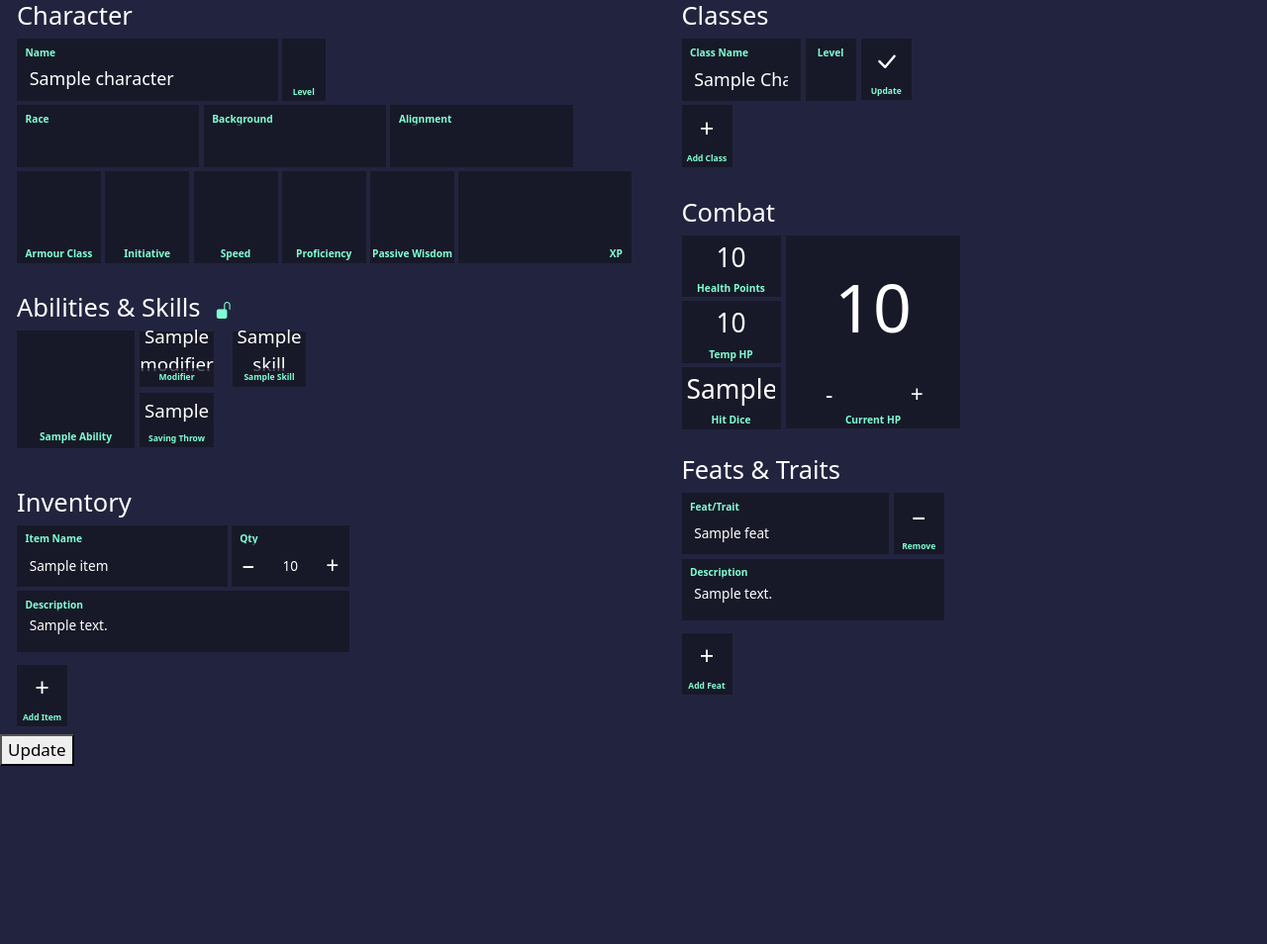
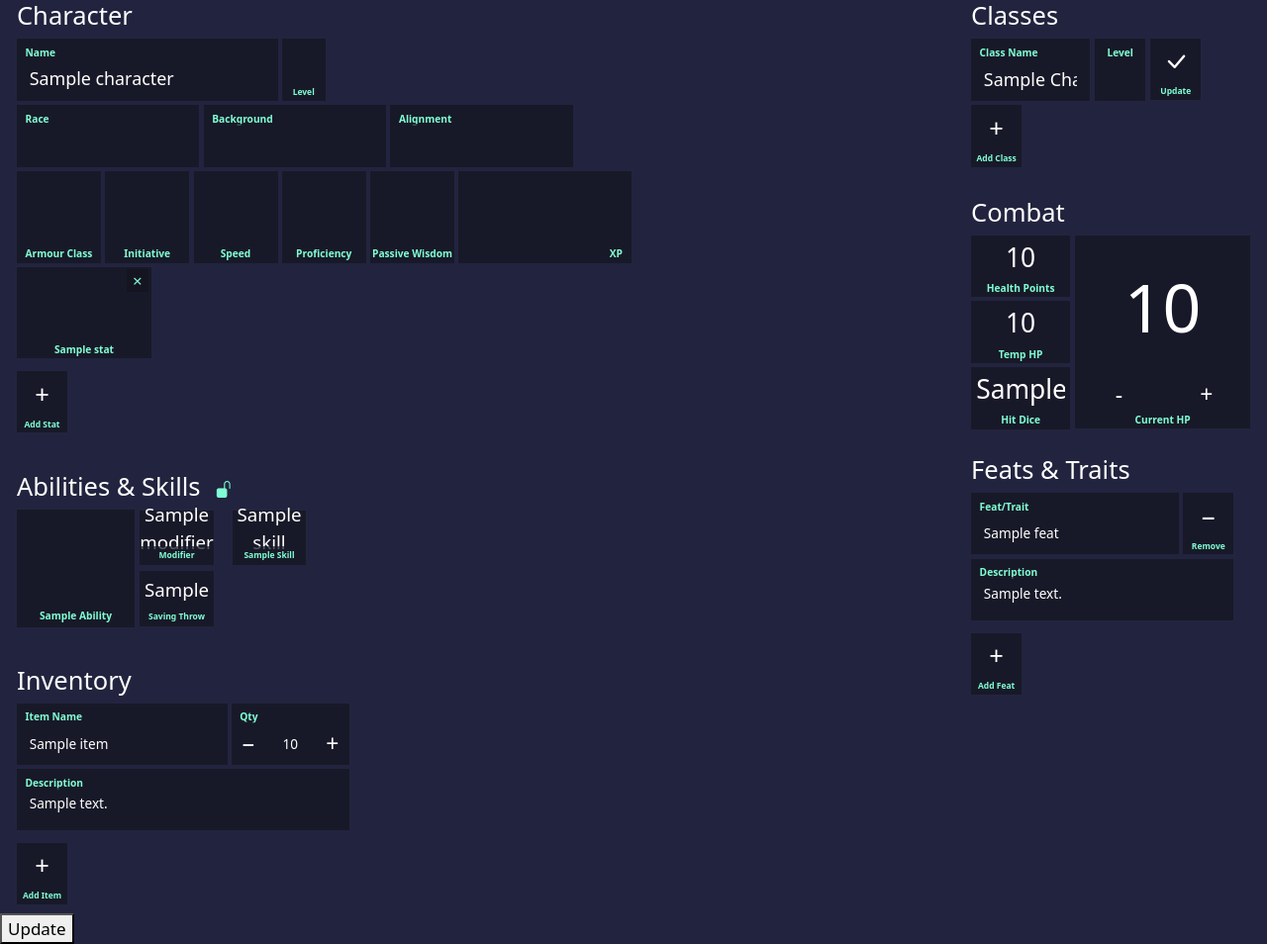
Before and after one commit to liamoconnor87/julies_demiplane, a Flask app: template templates/index.html in a window 1280 px wide. Shown: the whole page at 99% size. Before the commit the page ends 774 px from the top, so only its background shows below. Run offline with Flask 3, Linux system fonts and the light colour scheme; the template is opened without the code that fills it: most values are stand-ins (such as "Sample title", 1, 10 or a date in 2020); parts of the project's set-up code (start-up, migrations or seed data) failed here and were passed over; some libraries are stand-ins or nearby versions.

Commit message:
custom stats

```diff
--- a/app.py
+++ b/app.py
@@ -36,6 +36,7 @@ def character_sheet():
         abilities=character_sheet_data['abilities'],
         feats_and_traits=character_sheet_data['feats_and_traits'],
         inventory=character_sheet_data['inventory'],
+        custom_stats=character_sheet_data['custom_stats'],
         debug=debug
         )
 
@@ -89,6 +90,18 @@ def inventory_fragment(character_id: str):
         character_id=character_id
     )
 
+@app.route('/characters/<character_id>/custom-stats/fragment', methods=['POST'])
+def custom_stats_fragment(character_id: str):
+    sheet = CharacterSheet(character_id=character_id)
+    sheet.save_custom_stat_values(character_id, request.form)
+
+    _, data = _build_character_sheet_data(character_id)
+    return render_template(
+        'components/custom_stats_section.html',
+        custom_stats=data['custom_stats'],
+        character_id=character_id
+    )
+
 @app.route('/characters/<character_id>/inventory/<inventory_id>/remove', methods=['POST'])
 @app.route("/<character_id>/inventory/<inventory_id>/remove")
 def remove_inventory_item(character_id: str, inventory_id: str):
@@ -129,6 +142,25 @@ def remove_feat_and_trait_item(character_id: str, feat_and_trait_id: str):
     return redirect(url_for('character_sheet', character_id=character_id))
 
 
+@app.route('/characters/<character_id>/custom-stat/<custom_stat_id>/remove', methods=['POST'])
+@app.route("/<character_id>/custom-stat/<custom_stat_id>/remove")
+def remove_custom_stat_item(character_id: str, custom_stat_id: str):
+    if not character_id or not custom_stat_id or not db.go_get_one('custom_stat', {'id': custom_stat_id, "character_id": character_id}):
+        return redirect(url_for('character_sheet'))
+
+    db.go_delete_it('custom_stat', {'id': custom_stat_id, "character_id": character_id})
+
+    if _is_htmx_request() or request.method == 'POST':
+        _, data = _build_character_sheet_data(character_id)
+        return render_template(
+            'components/custom_stats_section.html',
+            character_id=character_id,
+            custom_stats=data['custom_stats']
+        )
+
+    return redirect(url_for('character_sheet', character_id=character_id))
+
+
 @app.route('/characters/<character_id>/class/<class_id>/remove', methods=['POST'])
 @app.route("/<character_id>/class/<class_id>/remove")
 def remove_class(character_id: str, class_id: str):
--- /dev/null
+++ b/static/css/custom_stats.css
@@ -0,0 +1,231 @@
+.custom-stats-section {
+    display: flex;
+    flex-direction: column;
+    align-items: flex-start;
+    padding: 0 1rem;
+    width: 100%;
+    min-width: 0;
+    --custom-stats-name-width: 9.75rem;
+    --custom-stats-value-width: 8rem;
+    --custom-stats-action-width: 3rem;
+    --custom-stats-field-gap: 0.25rem;
+}
+
+.custom-stats-section-grid {
+    display: flex;
+    flex-wrap: wrap;
+    width: 100%;
+    min-width: 0;
+    align-items: flex-start;
+}
+
+.custom-stats-section-row {
+    display: flex;
+    flex-direction: column;
+    flex-wrap: nowrap;
+    align-items: flex-start;
+    margin-bottom: 0.25rem;
+    max-width: 100%;
+    width: auto;
+    min-width: 0;
+}
+
+.custom-stats-section-add-row {
+    width: 100%;
+    margin-bottom: 0.5rem;
+}
+
+.custom-stats-section-saved-row {
+    flex-direction: row;
+    width: auto;
+    margin-right: 0.25rem;
+    margin-bottom: 0.25rem;
+}
+
+.custom-stats-section-top-row {
+    display: flex;
+    flex-direction: row;
+    flex-wrap: wrap;
+    align-items: flex-start;
+    max-width: 100%;
+}
+
+.custom-stats-section-field {
+    display: flex;
+    flex-direction: column;
+    align-items: stretch;
+    margin-right: 0.25rem;
+    margin-bottom: 0.25rem;
+    --custom-stats-field-input-height: 2.55rem;
+}
+
+.custom-stats-section-name-field {
+    width: var(--custom-stats-name-width);
+    min-width: var(--custom-stats-name-width);
+    max-width: var(--custom-stats-name-width);
+}
+
+.custom-stats-section-value-field {
+    width: var(--custom-stats-value-width);
+    min-width: var(--custom-stats-value-width);
+    max-width: var(--custom-stats-value-width);
+}
+
+.custom-stats-stat-card {
+    flex-direction: row;
+    flex-wrap: nowrap;
+    align-items: stretch;
+    gap: 0;
+    max-width: none;
+}
+
+.custom-stats-saved-field {
+    position: relative;
+}
+
+.custom-stats-remove-btn {
+    position: absolute;
+    top: 0.15rem;
+    right: 0.15rem;
+    width: 1.35rem;
+    height: 1.35rem;
+    line-height: 1;
+    font-size: 1rem;
+    border: none;
+    background: var(--primary-color-transparent);
+    color: var(--secondary-color);
+    cursor: pointer;
+    padding: 0;
+    display: flex;
+    align-items: center;
+    justify-content: center;
+    z-index: 1;
+}
+
+.custom-stats-stat-card .custom-stats-square-field {
+    margin-right: 0;
+    margin-bottom: 0;
+    max-width: none;
+}
+
+.custom-stats-section-action-field {
+    width: var(--custom-stats-action-width);
+    min-width: var(--custom-stats-action-width);
+    max-width: var(--custom-stats-action-width);
+}
+
+.custom-stats-section-input {
+    width: 100%;
+    box-sizing: border-box;
+    background: var(--primary-color-transparent);
+    color: var(--text-colour-three);
+    padding: 0.5rem 0.75rem;
+    border: none;
+    border-radius: 0;
+    outline: none;
+    font-size: 0.8rem;
+    transition: background 0.2s;
+    display: block;
+}
+
+.custom-stats-section-field .custom-stats-section-input {
+    height: var(--custom-stats-field-input-height);
+}
+
+.custom-stats-square-field .custom-stats-section-label,
+.custom-stats-square-field .custom-stats-section-input {
+    min-width: 0;
+    width: var(--custom-stats-value-width);
+    text-align: center;
+    padding: 0.25rem 0;
+    justify-content: center;
+    align-items: center;
+}
+
+.custom-stats-square-field .custom-stats-section-input {
+    font-size: 2.5rem;
+    box-sizing: border-box;
+    padding: 0.3rem;
+    height: auto;
+    appearance: textfield;
+    -moz-appearance: textfield;
+}
+
+.custom-stats-square-field .custom-stats-section-input::-webkit-outer-spin-button,
+.custom-stats-square-field .custom-stats-section-input::-webkit-inner-spin-button {
+    -webkit-appearance: none;
+    margin: 0;
+}
+
+.custom-stats-section-label {
+    background: var(--primary-color-transparent);
+    color: var(--secondary-color);
+    padding: 0;
+    border: none;
+    border-radius: 0;
+    font-weight: bold;
+    margin-bottom: 0;
+    display: block;
+    font-size: 0.6rem;
+    width: 100%;
+    box-sizing: border-box;
+    transition: background 0.2s;
+    line-height: 1;
+    text-align: left;
+    overflow-wrap: break-word;
+    padding-left: 0.5rem;
+    padding-top: 0.5rem;
+}
+
+.custom-stats-section-btn {
+    cursor: pointer;
+    text-align: center;
+    background: var(--primary-color-transparent);
+    color: var(--text-colour-three);
+    border: none;
+    font-size: 1.5rem;
+    box-sizing: border-box;
+    height: 2.65rem;
+    width: 3rem;
+    display: flex;
+    align-items: center;
+    justify-content: center;
+    padding: 0;
+}
+
+.custom-stats-section-action-field .custom-stats-section-label {
+    min-width: 0;
+    text-align: center;
+    width: var(--custom-stats-action-width);
+    font-size: 0.5rem;
+    padding: 0.25rem 0;
+}
+
+#add-custom-stat-field-name,
+#add-custom-stat-field-value,
+#add-custom-stat-submit-btn-wrapper,
+#close-custom-stat-btn-wrapper {
+    display: none;
+}
+
+.custom-stats-section-add-row {
+    margin-top: 0.5rem;
+}
+
+@media (max-width: 499px) {
+    .custom-stats-section-top-row {
+        flex-wrap: wrap;
+    }
+
+    .custom-stats-section-name-field,
+    .custom-stats-section-value-field,
+    .custom-stats-section-action-field {
+        width: 100%;
+        min-width: 0;
+        max-width: 100%;
+    }
+
+    .custom-stats-section-action-field .custom-stats-section-label {
+        width: 100%;
+    }
+}
--- a/static/css/dnd_sheet.css
+++ b/static/css/dnd_sheet.css
@@ -32,7 +32,8 @@ body {
 }
 
 .sheet-main-column {
-    flex: 0 0 auto;
+    flex: 1 1 0;
+    min-width: 0;
 }
 
 .sheet-right-column {
--- a/static/scripts/dnd_sheet.js
+++ b/static/scripts/dnd_sheet.js
@@ -28,6 +28,11 @@ window.addEventListener("load", () => {
         if (target.id === 'inventory-section-container') {
             selectInventoryField();
             bindInventoryDescriptionDisplayAutoHeight();
+            return;
+        }
+
+        if (target.id === 'custom-stats-section-container') {
+            selectCustomStatField();
         }
     });
 })
@@ -39,12 +44,43 @@ function initializeUiBindings() {
     selectClassField();
     selectFeatField();
     selectInventoryField();
+    selectCustomStatField();
     bindClassLevelUpdateButtons();
     bindProficiencyToggles();
     bindAbilitiesSectionLockToggle();
     bindCurrentHpCalculation();
     bindFeatDescriptionDisplayAutoHeight();
     bindInventoryDescriptionDisplayAutoHeight();
+}
+
+function selectCustomStatField() {
+    const addCustomStatBtn = document.getElementById('add-custom-stat-btn');
+    const addCustomStatBtnWrapper = document.getElementById('add-custom-stat-btn-wrapper');
+    const addCustomStatFieldName = document.getElementById('add-custom-stat-field-name');
+    const addCustomStatFieldValue = document.getElementById('add-custom-stat-field-value');
+    const addCustomStatSubmitBtnWrapper = document.getElementById('add-custom-stat-submit-btn-wrapper');
+    const closeCustomStatBtnWrapper = document.getElementById('close-custom-stat-btn-wrapper');
+    const closeCustomStatFieldXBtn = document.getElementById('close-custom-stat-field-x-btn');
+
+    if (!addCustomStatBtn || !addCustomStatBtnWrapper || !addCustomStatFieldName || !addCustomStatFieldValue || !addCustomStatSubmitBtnWrapper || !closeCustomStatBtnWrapper || !closeCustomStatFieldXBtn) {
+        return;
+    }
+
+    addCustomStatBtn.addEventListener('click', () => {
+        addCustomStatBtnWrapper.style.display = 'none';
+        addCustomStatFieldName.style.display = 'flex';
+        addCustomStatFieldValue.style.display = 'flex';
+        addCustomStatSubmitBtnWrapper.style.display = 'flex';
+        closeCustomStatBtnWrapper.style.display = 'flex';
+    });
+
+    closeCustomStatFieldXBtn.addEventListener('click', () => {
+        addCustomStatBtnWrapper.style.display = 'flex';
+        addCustomStatFieldName.style.display = 'none';
+        addCustomStatFieldValue.style.display = 'none';
+        addCustomStatSubmitBtnWrapper.style.display = 'none';
+        closeCustomStatBtnWrapper.style.display = 'none';
+    });
 }
 
 function selectClassField() {
--- a/templates/components/character_info.html
+++ b/templates/components/character_info.html
@@ -88,4 +88,3 @@
         {% include 'components/character_info_xp_stat_field.html' %}
     </div>
 </div>
-<br>
--- /dev/null
+++ b/templates/components/custom_stats_section.html
@@ -0,0 +1,57 @@
+<div class="custom-stats-section">
+    <div class="custom-stats-section-grid">
+        {% if custom_stats %}
+            {% for stat in custom_stats %}
+                <div class="custom-stats-section-row custom-stats-section-saved-row custom-stats-stat-card">
+                    <div class="custom-stats-section-field custom-stats-section-value-field custom-stats-square-field custom-stats-saved-field">
+                        <input type="number" id="custom_stat-value-{{ stat.id }}"
+                            name="custom_stat-value-{{ stat.id }}" value="{{ stat.value }}" class="custom-stats-section-input">
+                        <label for="custom_stat-value-{{ stat.id }}" class="custom-stats-section-label">{{ stat.name }}</label>
+                        <button type="button" id="custom-stat-delete-{{ stat.id }}" class="custom-stats-remove-btn"
+                            hx-post="/characters/{{ character_id }}/custom-stat/{{ stat.id }}/remove"
+                            hx-target="#custom-stats-section-container"
+                            hx-swap="innerHTML"
+                            hx-include="closest form"
+                            aria-label="Remove {{ stat.name }}">×</button>
+                    </div>
+
+                    <input type="hidden" id="custom_stat-name-{{ stat.id }}" name="custom_stat-name-{{ stat.id }}" value="{{ stat.name }}">
+                </div>
+            {% endfor %}
+        {% endif %}
+    </div>
+
+    <div class="custom-stats-section-row custom-stats-section-add-row">
+        <div class="custom-stats-section-top-row">
+            <div class="custom-stats-section-field custom-stats-section-action-field section-action-field" id="add-custom-stat-btn-wrapper">
+                <button type="button" id="add-custom-stat-btn" class="custom-stats-section-btn section-action-btn">+</button>
+                <label for="add-custom-stat-btn" class="custom-stats-section-label section-action-label">Add Stat</label>
+            </div>
+
+            <div class="custom-stats-section-field custom-stats-section-name-field" id="add-custom-stat-field-name">
+                <label for="custom_stat-name" class="custom-stats-section-label">Stat Name</label>
+                <input type="text" id="custom_stat-name" name="custom_stat-name" placeholder="Enter name" class="custom-stats-section-input">
+            </div>
+
+            <div class="custom-stats-section-field custom-stats-section-value-field" id="add-custom-stat-field-value">
+                <label for="custom_stat-value" class="custom-stats-section-label">Value</label>
+                <input type="number" id="custom_stat-value" name="custom_stat-value" value="0" class="custom-stats-section-input">
+            </div>
+
+            <div class="custom-stats-section-field custom-stats-section-action-field section-action-field" id="add-custom-stat-submit-btn-wrapper">
+                <button type="button" id="custom-stat-add" class="custom-stats-section-btn section-action-btn"
+                    hx-post="/characters/{{ character_id }}/custom-stats/fragment"
+                    hx-target="#custom-stats-section-container"
+                    hx-swap="innerHTML"
+                    hx-include="closest form"><i class="bi bi-check-lg"></i></button>
+                <label for="custom-stat-add" class="custom-stats-section-label section-action-label">Add</label>
+            </div>
+
+            <div class="custom-stats-section-field custom-stats-section-action-field section-action-field" id="close-custom-stat-btn-wrapper">
+                <button type="button" id="close-custom-stat-field-x-btn" class="custom-stats-section-btn section-action-btn">×</button>
+                <label for="close-custom-stat-field-x-btn" class="custom-stats-section-label section-action-label">Close</label>
+            </div>
+        </div>
+    </div>
+</div>
+<br>
--- a/templates/index.html
+++ b/templates/index.html
@@ -17,6 +17,7 @@
     <link rel="stylesheet" href="{{ url_for('static', filename='css/abilities_skills.css') }}">
     <link rel="stylesheet" href="{{ url_for('static', filename='css/inventory.css') }}">
     <link rel="stylesheet" href="{{ url_for('static', filename='css/feats_traits.css') }}">
+    <link rel="stylesheet" href="{{ url_for('static', filename='css/custom_stats.css') }}">
     <link rel="stylesheet" href="{{ url_for('static', filename='css/section_action_buttons.css') }}">
 </head>
 
@@ -29,6 +30,10 @@
         <div class="sheet-layout">
             <div class="sheet-main-column">
                 {% include 'components/character_info.html' %}
+
+                <div id="custom-stats-section-container">
+                    {% include 'components/custom_stats_section.html' %}
+                </div>
 
                 <div id="abilities-section-container">
                     {% include 'components/abilities_section.html' %}
```
Also changed, not shown: character_sheet/character_sheet.py (+60 -1 lines), go_get_it/go_get_it.py (+33 -0 lines), go_get_it/tables.py (+15 -0 lines), go_get_it/README.md (added).
